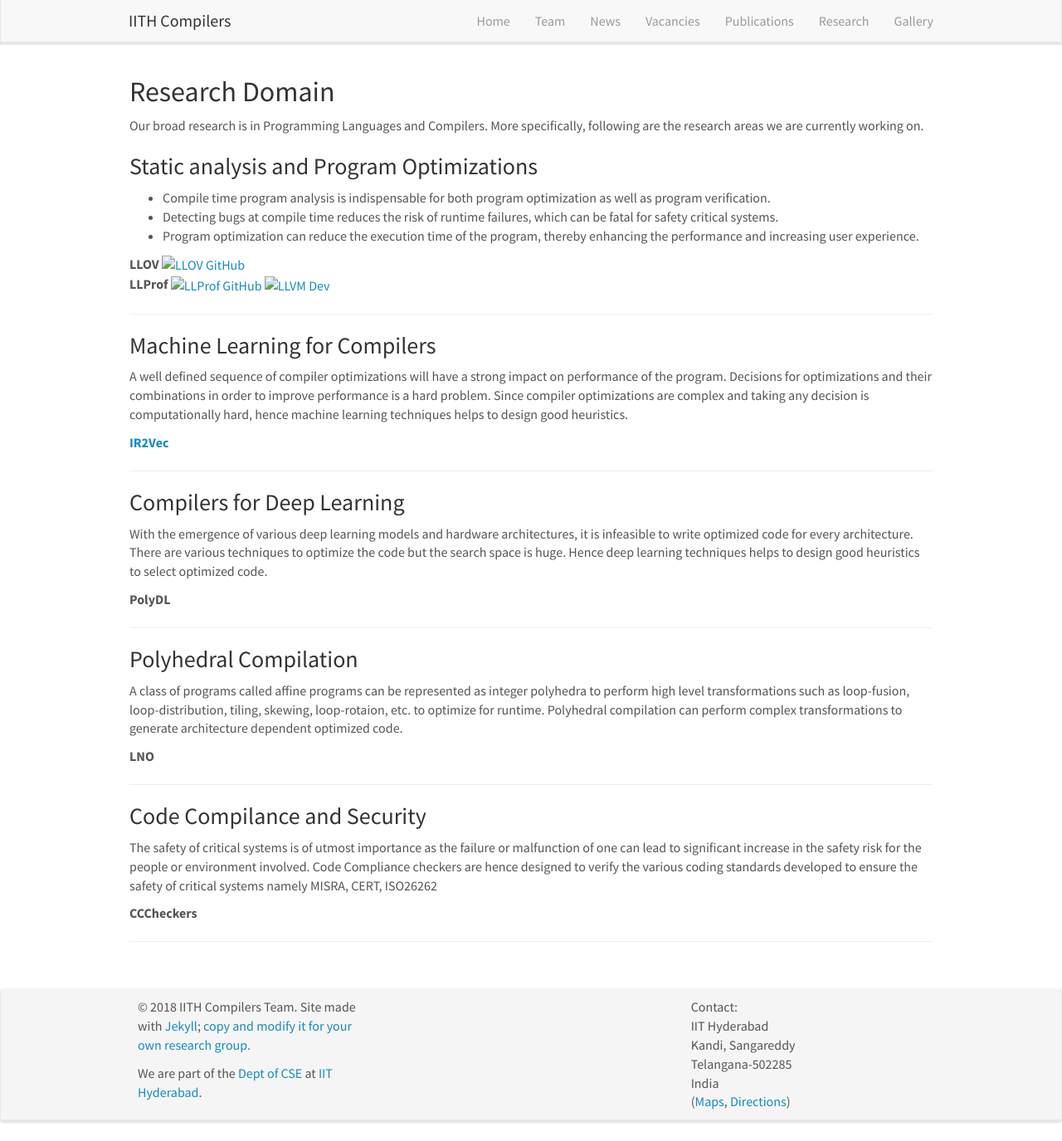
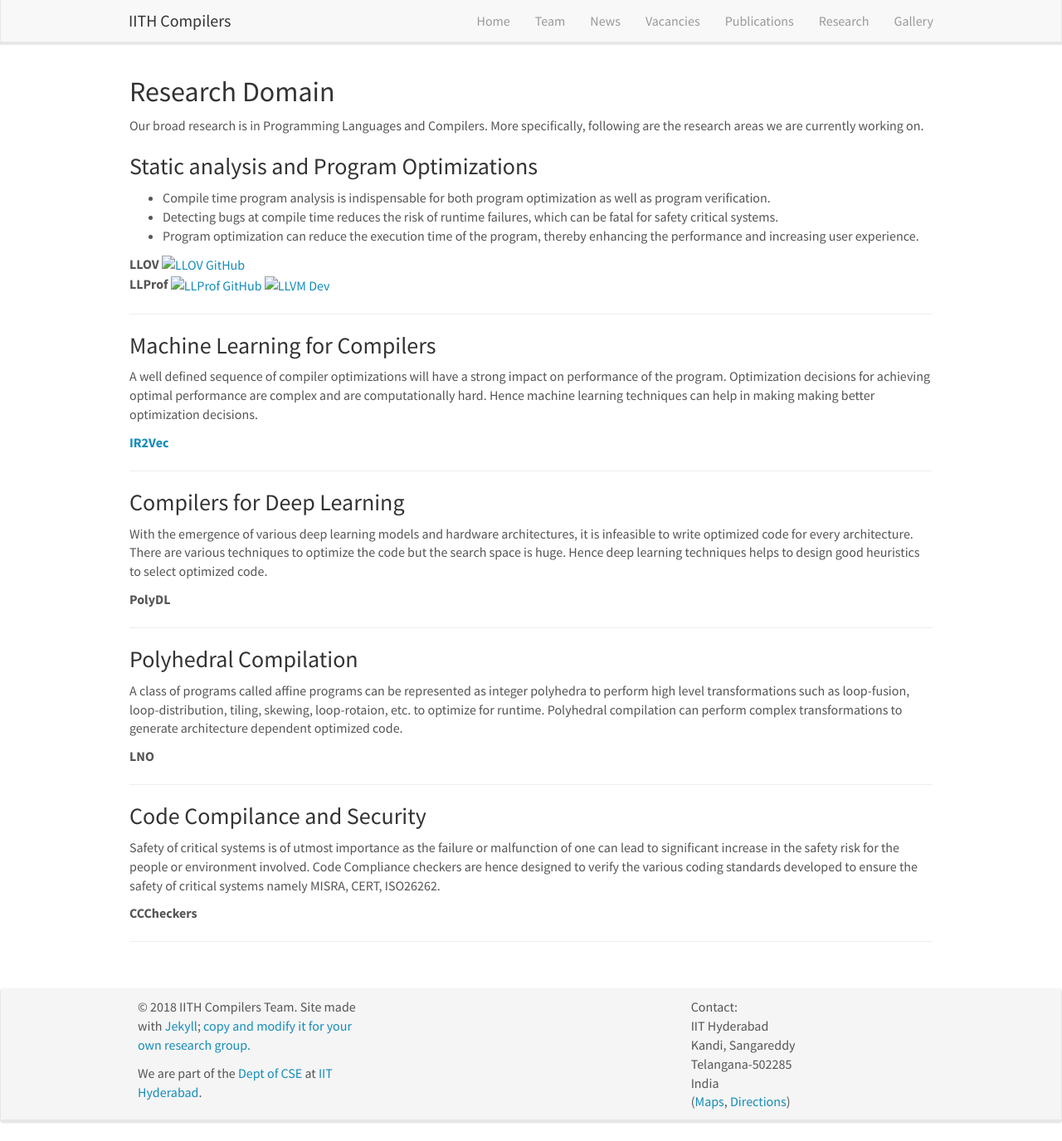
Before and after one commit to utpalbora/compilers.cse.iith.ac.in, a Jekyll site: the page built from _pages/research.md, in a window 1280 px wide and 1375 px high. Shown: the whole window at 83% size. Built offline with Jekyll 4.4.1, drawn with Linux system fonts in a browser that asks for light colours; nearby versions of some CDN libraries.

Commit message:
_pages/research.md

```diff
--- a/_pages/research.md
+++ b/_pages/research.md
@@ -30,23 +30,23 @@ Our broad research is in Programming Languages and Compilers. More specifically,
 
  <!-- **LLOV**  [![LLOV Github](https://github.githubassets.com/favicons/favicon.svg){:height="15px" width="15px"}](https://github.com/utpalbora/LLOV "LLOV GitHub"){:target="\_blank"} -->
 
-##### It is a fast, static, data-race checker for OpenMP programs. LLOV is language-agnostic and can detect races in C/C++ and FORTRAN programs.
+##### LLOV is a fast, static, data-race checker for OpenMP programs. It is language-agnostic and can detect races in C/C++ and FORTRAN programs.
 
 </details>
 
 <details>
 <summary class="dp" markdown='span'><b style="cursor: pointer;">LLProf</b><a href="https://github.com/IITH-Compilers/LLVM-Loop-Profiler" target="_blank"> <img  class="dp-img" alt="LLProf GitHub" src="https://github.githubassets.com/favicons/favicon.svg" width="15px" height="15px"></a> <a href="https://www.youtube.com/watch?v=MKhXpRNekaM&t=119s" target="_blank"> <img  class="dp-img" alt="LLVM Dev" src="https://www.youtube.com/s/desktop/75da313d/img/favicon.ico" width="15px" height="15px"></a></summary>
-##### It is an LLVM based loop profiler, helps to generate run-time information for loops (loopnest/ inner most loops). This tool helps to analyze impact of (set of) optimizations on the performance of loops.
+##### LLProf is a LLVM based loop profiler, helps to generate run-time information for loops (loopnest/ inner most loops). This tool helps to analyze impact of (set of) optimizations on the performance of loops.
 </details>
 ----
 
 ### Machine Learning for Compilers
-A well defined sequence of compiler optimizations will have a strong impact on performance of the program. Decisions for optimizations and their combinations in order to improve performance is a hard problem. Since compiler optimizations are complex and taking any decision is computationally hard, hence machine learning techniques helps to design good heuristics.
+A well defined sequence of compiler optimizations will have a strong impact on performance of the program. Optimization decisions for achieving optimal performance are complex and are computationally hard. Hence machine learning techniques can help in making making better optimization decisions.
 
 <details>
 <summary class="dp" markdown='span'> <b><a href="{{ site.url }}{{ site.baseurl }}/projects/ir2vec/" target="_blank">IR2Vec</a></b> </summary>
 
-##### It is the distributed representation of the program in the distributed space using knowlegde graphs. It is base on LLVM-IR which is a power representation accepted by many frontend and target backend. It helps us to perform software engineering and compiler optimization task.
+##### IR2Vec is the framework based on LLVM IR to represent programs as distributed vectors. Such vectors, representing the programs can be used by ML models to solve optimization and software engineering tasks.
 </details>
 ----
 
@@ -64,16 +64,16 @@ A class of programs called affine programs can be represented as integer polyhed
 
 <details>
 <summary class="dp"  markdown='span'> <b>LNO</b> </summary>
-##### LoopNestOptimization(LNO) is an optimization framework based on Polyhedral compilation techniques to perform loop distribution, statement reordering and auto-vectorization.
+##### Loop Nest Optimization (LNO) is an optimization framework based on Polyhedral compilation techniques to perform loop distribution, statement reordering and auto-vectorization.
 </details>
 ----
 
 ### Code Compilance and Security
-The safety of critical systems is of utmost importance as the failure or malfunction of one can lead to significant increase in the safety risk for the people or environment involved. Code Compliance checkers are hence designed to verify the various coding standards developed to ensure the safety of critical systems namely MISRA, CERT, ISO26262
+Safety of critical systems is of utmost importance as the failure or malfunction of one can lead to significant increase in the safety risk for the people or environment involved. Code Compliance checkers are hence designed to verify the various coding standards developed to ensure the safety of critical systems namely MISRA, CERT, ISO26262.
 <details>
 <summary class="dp" markdown='span'> <b>CCCheckers</b> </summary>
 
-##### A code compliance checker that verifies the code according to the MISRA standards for C.
+##### A code compliance checker that can verify programs according to the MISRA standards for C.
 </details>
 ----
 
```
